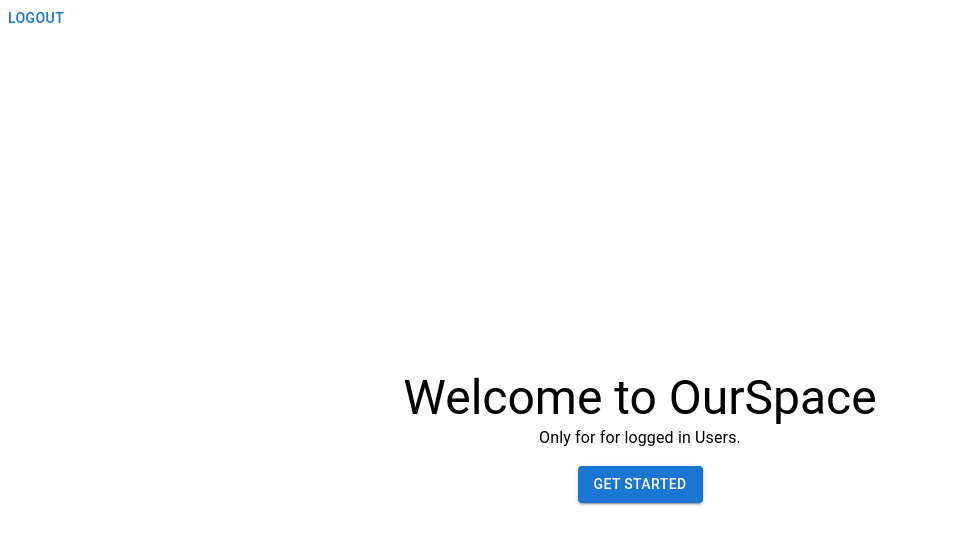
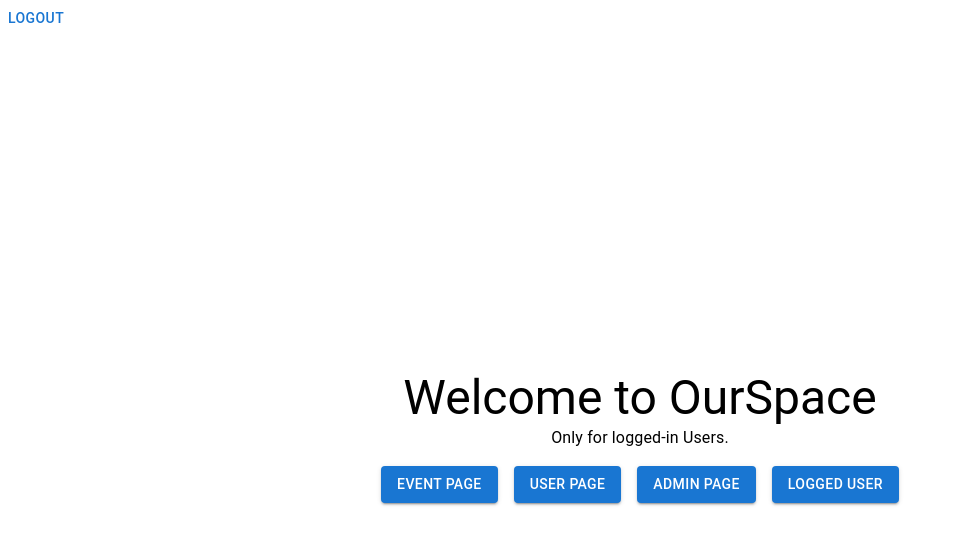
Before and after one commit to SairamVijayakumar19/PLJ2023_uek223_team4_event_frontend, a React (Create React App) app in the folder frontend/: page /landingsite in a window 1280 px wide. Shown: the top 544 px of the page, without its empty margins (0-954 px from the left). Built offline with nearby package versions, Linux system fonts and the light colour scheme; no server answers; sample sign-in values are in the browser's storage.

Commit message:
buttons on landing site and home buttons

```diff
--- a/frontend/src/components/molecules/UserForm/UserForm.tsx
+++ b/frontend/src/components/molecules/UserForm/UserForm.tsx
@@ -33,6 +33,13 @@ const UserForm = ({ user, submitActionHandler }: UserProps) => {
 
   return (
     <>
+          <Button
+       variant='contained' color='primary'
+      onClick={() => {
+        navigate('/landingsite');
+      }}>
+        Home
+      </Button>
       <form onSubmit={formik.handleSubmit}>
         <Box sx={{ paddingTop: '15px' }}>
           <TextField
--- a/frontend/src/components/pages/AdminPage/AdminPage.tsx
+++ b/frontend/src/components/pages/AdminPage/AdminPage.tsx
@@ -1,9 +1,19 @@
-import { Box, Container, Link } from "@mui/material";
+import { Box, Button, Container, Link } from "@mui/material";
 import { useStyles } from "./AdminPage.style";
+import { useNavigate } from "react-router-dom";
 
 const AdminPage = () => {
+  const navigate = useNavigate();
     const adminPageStyles= useStyles();
     return (
+      <div>
+              <Button
+       variant='contained' color='primary'
+      onClick={() => {
+        navigate('/landingsite');
+      }}>
+        Home
+      </Button>
         <Container fixed >
         <Box className={adminPageStyles.contentBox} >
             <h1>Admin Dashboard</h1>
@@ -14,6 +24,7 @@ const AdminPage = () => {
             </Container>
         </Box>
       </Container>
+      </div>
     );
 }
 
--- a/frontend/src/components/pages/EventPage/Eventpage.tsx
+++ b/frontend/src/components/pages/EventPage/Eventpage.tsx
@@ -52,6 +52,15 @@ export default function SimplePaper() {
 
   return (
     <div>
+
+      <Button
+       variant='contained' color='primary'
+      onClick={() => {
+        navigate('/landingsite');
+      }}>
+        Home
+      </Button>
+
       <h1>Events</h1>
 
       <Button size="small" color="success" variant="contained" onClick={handleAdd}>
--- a/frontend/src/components/pages/LandingSite.tsx
+++ b/frontend/src/components/pages/LandingSite.tsx
@@ -1,8 +1,10 @@
 import React from 'react';
 import { Box, Typography, Button } from '@mui/material';
+import { useNavigate } from 'react-router-dom';
 
-// Test comment
 const LandingSite = () => {
+  const navigate = useNavigate();
+
   return (
     <Box
       display="flex"
@@ -12,16 +14,46 @@ const LandingSite = () => {
       minHeight="100vh"
       textAlign="center"
     >
-      <Typography variant='h3' >
+      <Typography variant='h3'>
         Welcome to OurSpace
       </Typography>
       <Typography variant='body1' paragraph>
-        Only for for logged in Users.
+        Only for logged-in Users.
       </Typography>
-      <Button variant='contained' color='primary'>
-        Get Started
-      </Button>
-
+      <Box display="flex" justifyContent="center" gap={2}>
+        <Button
+          variant='contained'
+          color='primary'
+          onClick={() => {
+            navigate('/event');
+          }}>
+          Event Page
+        </Button>
+        <Button
+          variant='contained'
+          color='primary'
+          onClick={() => {
+            navigate('/users');
+          }}>
+          User Page
+        </Button>
+        <Button
+          variant='contained'
+          color='primary'
+          onClick={() => {
+            navigate('/adminpage');
+          }}>
+          Admin Page
+        </Button>
+        <Button
+          variant='contained'
+          color='primary'
+          onClick={() => {
+            navigate('/singleuser');
+          }}>
+          Logged User
+        </Button>
+      </Box>
     </Box>
   );
 }
--- a/frontend/src/components/pages/SingleUserPage.tsx
+++ b/frontend/src/components/pages/SingleUserPage.tsx
@@ -1,8 +1,11 @@
 import React, { useContext, useEffect } from 'react';
 import ActiveUserContext from '../../Contexts/ActiveUserContext';
+import { Button } from '@mui/material';
+import { useNavigate } from 'react-router-dom';
 
 const SingleUserPage: React.FC = () => {
   const { user, loadActiveUser } = useContext(ActiveUserContext);
+  const navigate = useNavigate();
 
   useEffect(() => {
     if (!user) {
@@ -12,6 +15,13 @@ const SingleUserPage: React.FC = () => {
 
   return (
     <div>
+                <Button
+       variant='contained' color='primary'
+      onClick={() => {
+        navigate('/landingsite');
+      }}>
+        Home
+      </Button>
       <h2>Benutzerprofil</h2>
       {user ? (
         <div>
--- a/frontend/src/components/pages/UserPage/UserTable.tsx
+++ b/frontend/src/components/pages/UserPage/UserTable.tsx
@@ -31,6 +31,14 @@ const UserTable = () => {
 
   return (
     <>
+          <Button
+       variant='contained' color='primary'
+      onClick={() => {
+        navigate('/landingsite');
+      }}>
+        Home
+      </Button>
+
       {users.map((user) => (
         <div key={user.id}>
           <Card sx={{ minWidth: 275 }}>
```
